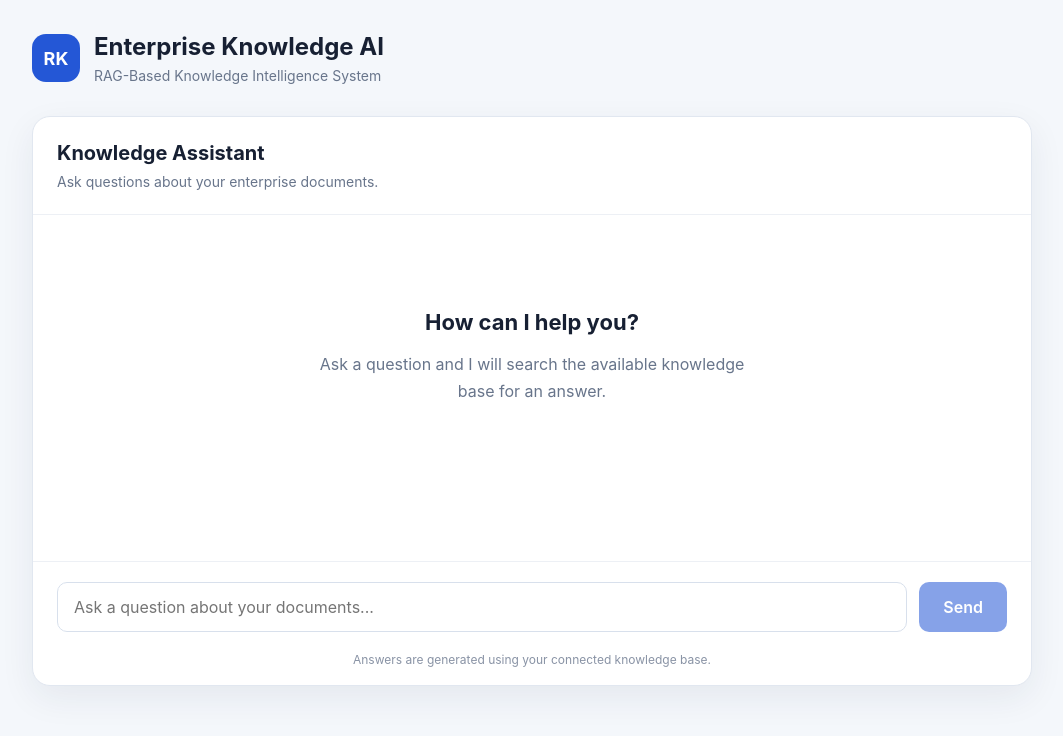
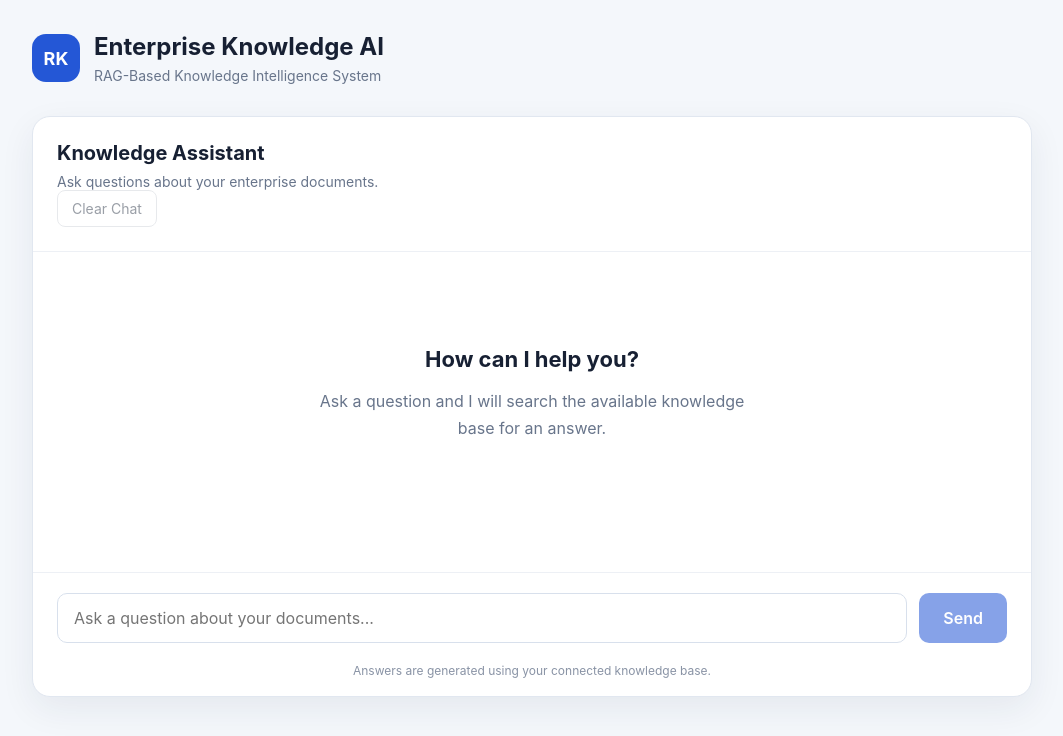
Before and after one commit to prajwalsortur/RAG-Based-Enterprise-Knowledge-Intelligence-System, a React app in the folder frontend/: page / in a window 1280 px wide. Shown: the top 736 px of the page, without its empty margins (108-1171 px from the left). Built offline with nearby package versions, Linux system fonts and the light colour scheme; the HTML template or start-up script is replaced by a standard one.

Commit message:
Add Clear Chat functionality

```diff
--- a/frontend/src/App.css
+++ b/frontend/src/App.css
@@ -231,3 +231,24 @@
     padding: 0 12px 16px;
   }
 }
+
+/* Style the Clear Chat button beside the chat heading. */
+.clear-chat-button {
+  padding: 9px 14px;
+  border: 1px solid #d1d5db;
+  border-radius: 8px;
+  background: white;
+  color: #374151;
+  cursor: pointer;
+  font-size: 14px;
+  white-space: nowrap;
+}
+
+.clear-chat-button:hover:not(:disabled) {
+  background: #f3f4f6;
+}
+
+.clear-chat-button:disabled {
+  opacity: 0.5;
+  cursor: not-allowed;
+}
--- a/frontend/src/App.jsx
+++ b/frontend/src/App.jsx
@@ -7,6 +7,11 @@ import './App.css'
 function App() {
   const [question, setQuestion] = useState('')
   const [messages, setMessages] = useState([])
+  // Clear the current conversation so the user can start fresh.
+const clearChat = () => {
+  setMessages([]);
+  setQuestion("");
+};
   const [loading, setLoading] = useState(false)
 
   // Send a question to the existing FastAPI /ask endpoint.
@@ -68,10 +73,23 @@ function App() {
       </header>
 
       <section className="chat-container">
-        <div className="chat-heading">
-          <h2>Knowledge Assistant</h2>
-          <p>Ask questions about your enterprise documents.</p>
-        </div>
+
+<div className="chat-heading">
+  <div>
+    <h2>Knowledge Assistant</h2>
+    <p>Ask questions about your enterprise documents.</p>
+  </div>
+
+  <button
+    type="button"
+    className="clear-chat-button"
+    onClick={clearChat}
+    disabled={loading || messages.length === 0}
+  >
+    Clear Chat
+  </button>
+</div>
+
 
         <div className="messages">
           {messages.length === 0 && (
```
